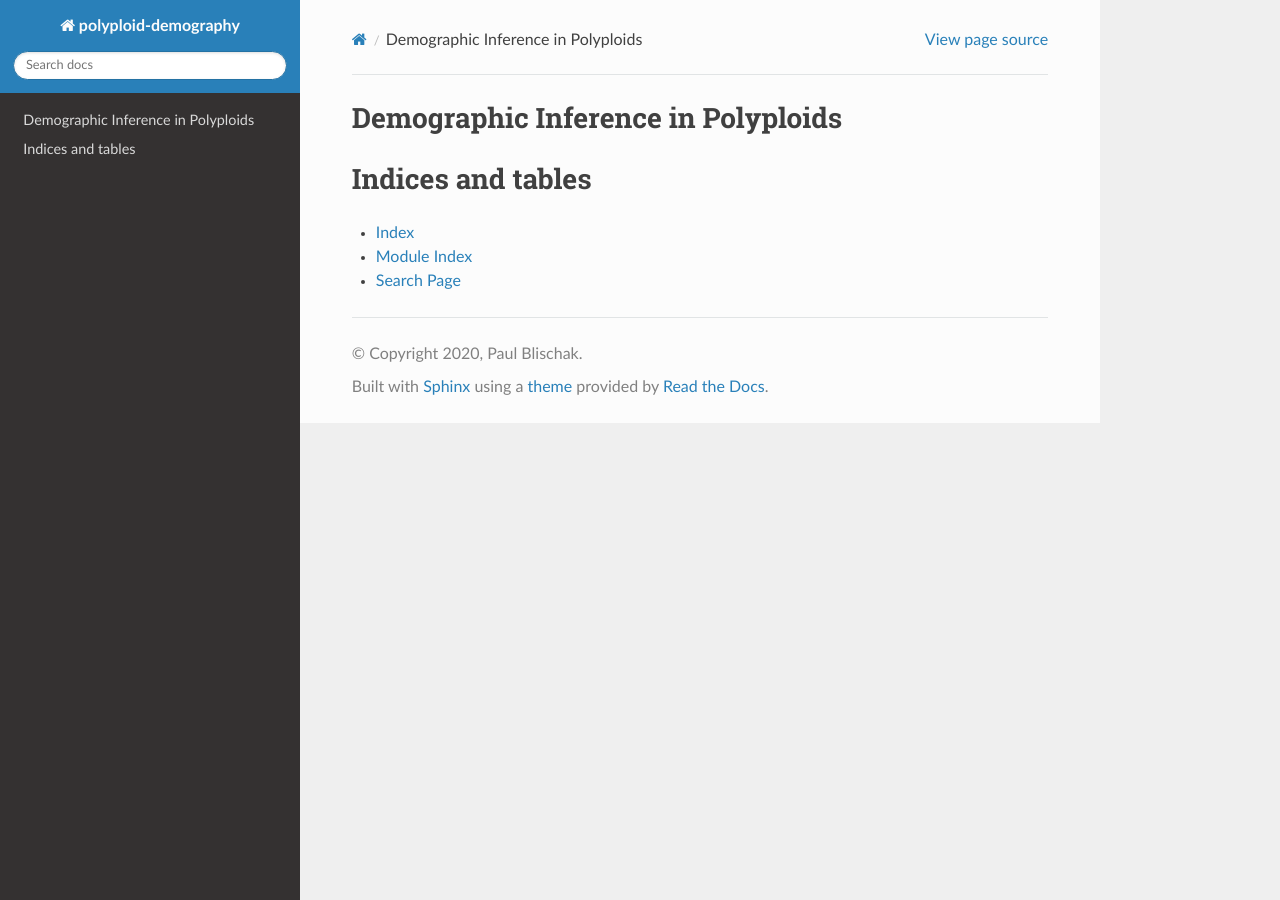
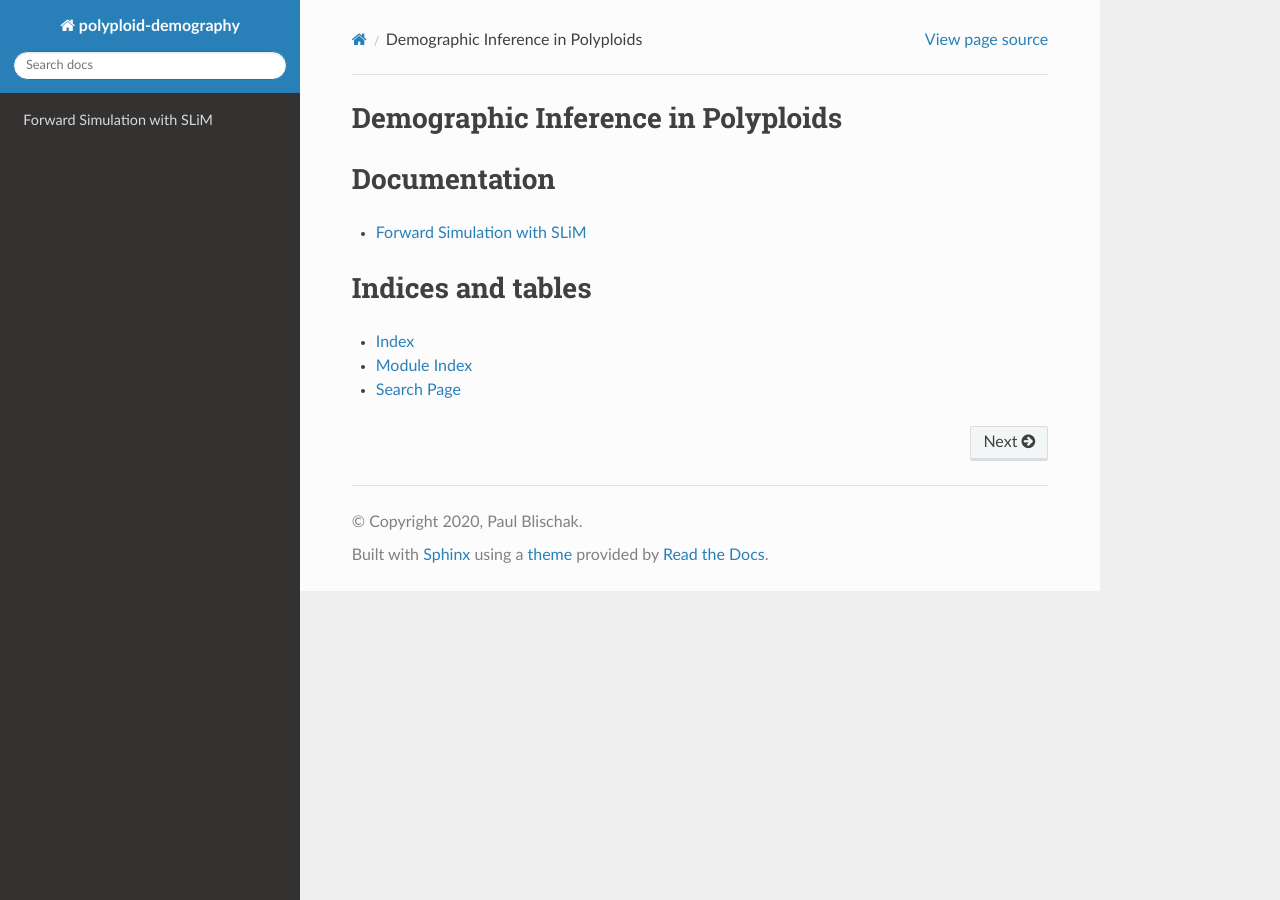
Before and after one commit to pblischak/polyploid-demography, a Sphinx documentation site: the page built from docs/index.rst, in a window 1280 px wide. Built offline with Sphinx 7.4.7 and the Read the Docs theme 2.0.0, drawn with Linux system fonts in a browser that asks for light colours.

Commit message:
fixing website contents error

```diff
--- a/docs/index.rst
+++ b/docs/index.rst
@@ -6,11 +6,13 @@
 Demographic Inference in Polyploids
 ===================================
 
+Documentation
+=============
+
 .. toctree::
    :maxdepth: 1
-   :caption: Contents:
 
-
+   slim.rst
 
 Indices and tables
 ==================
--- /dev/null
+++ b/docs/slim.rst
@@ -0,0 +1,4 @@
+.. _SLiM:
+
+Forward Simulation with SLiM
+============================
```
